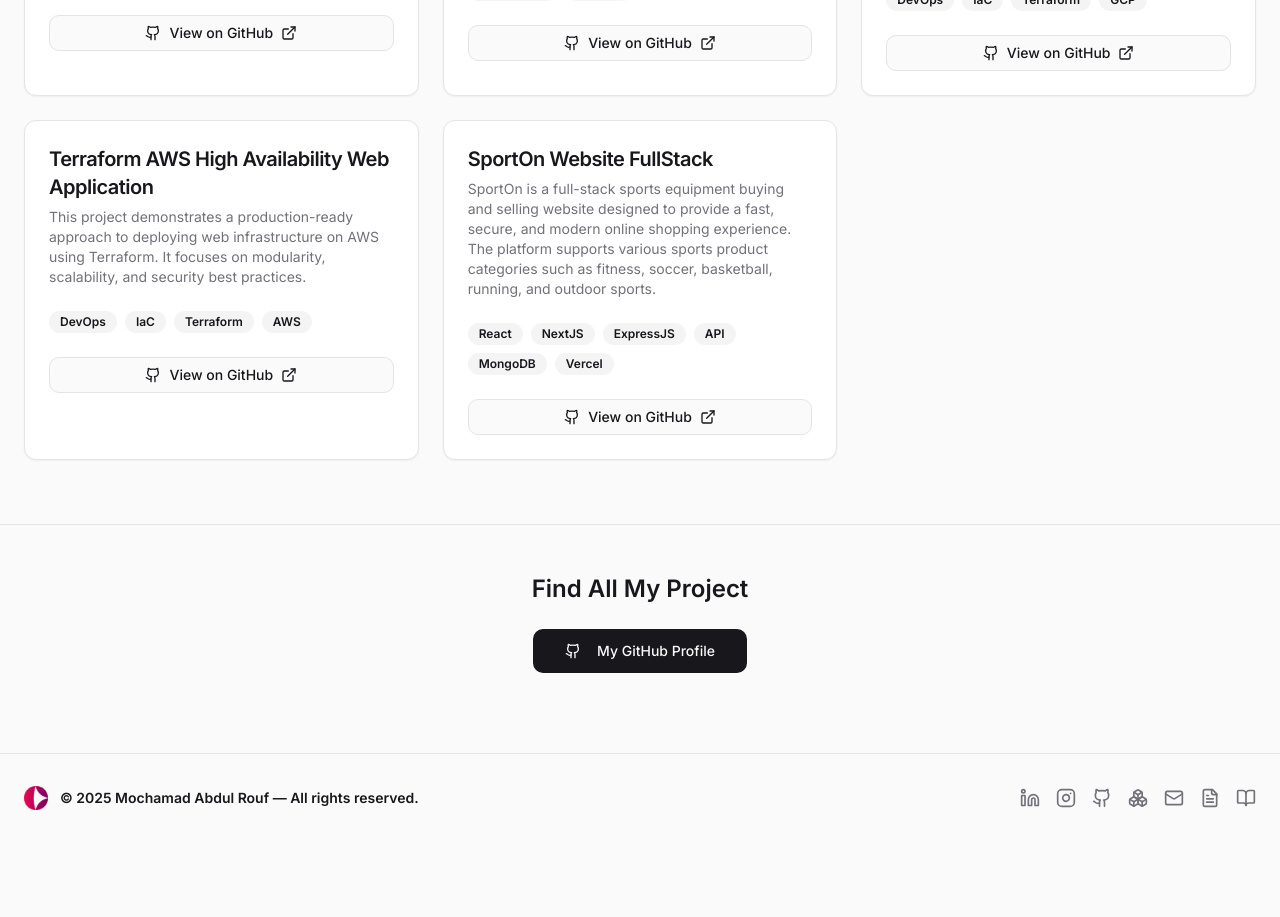
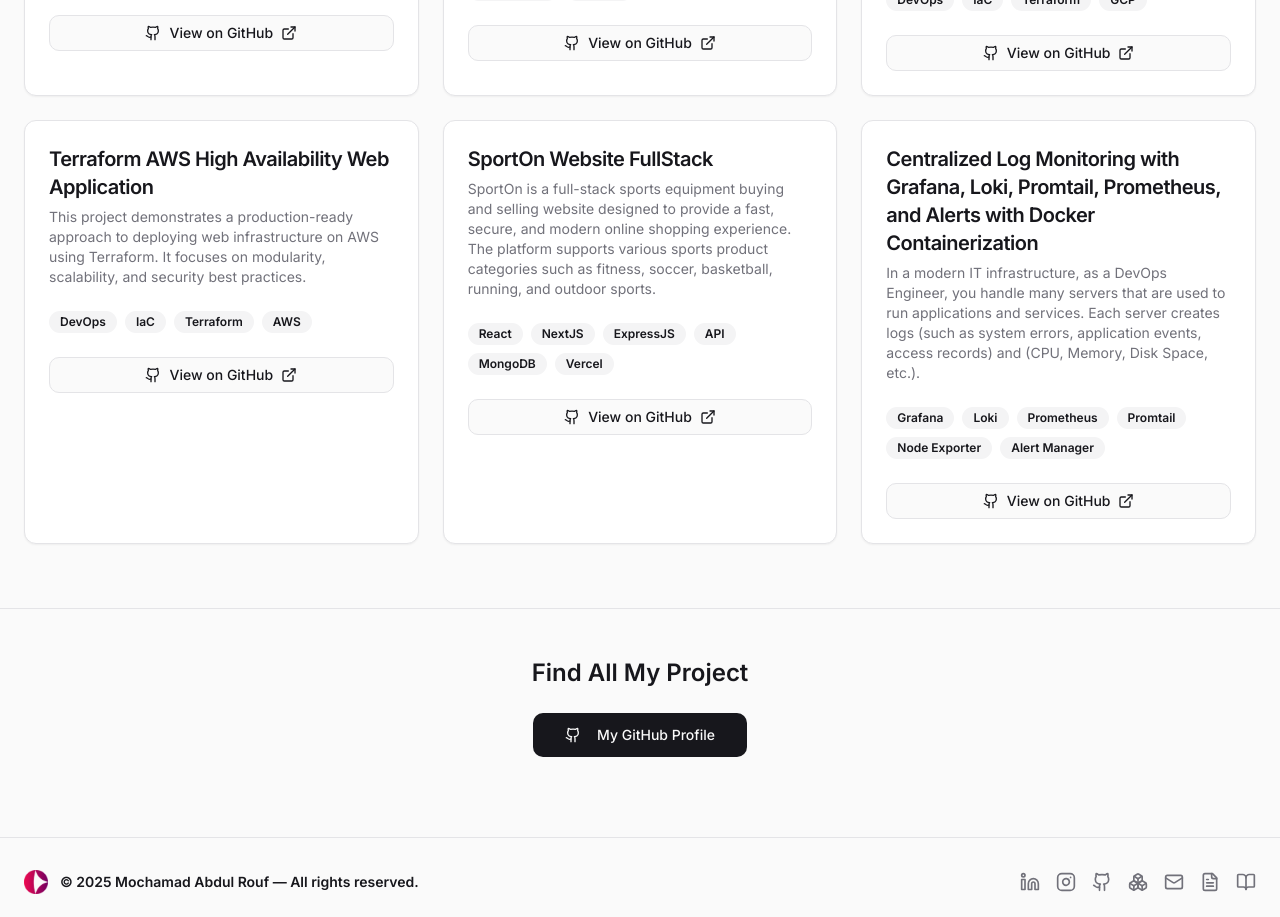
Before and after one commit to MochamadAbdulRouf/rouf-portofolio, a React (Vite) app: page /projects in a window 1280 px wide. Shown: the part 1940-2857 px from the top of the page. Before the commit the page ends 2782 px from the top, so only its background shows below. Built offline with nearby package versions, Linux system fonts and the light colour scheme; the HTML template or start-up script is replaced by a standard one.

Commit message:
update project section

```diff
--- a/src/components/ProjectsSection.tsx
+++ b/src/components/ProjectsSection.tsx
@@ -149,6 +149,22 @@ const ProjectsSection = () => {
       github:
         "https://github.com/MochamadAbdulRouf/sporton-fe-vercel-deploy.git",
     },
+    {
+      title:
+        "Centralized Log Monitoring with Grafana, Loki, Promtail, Prometheus, and Alerts with Docker Containerization",
+      description:
+        "In a modern IT infrastructure, as a DevOps Engineer, you handle many servers that are used to run applications and services. Each server creates logs (such as system errors, application events, access records) and (CPU, Memory, Disk Space, etc.).",
+      techStack: [
+        "Grafana",
+        "Loki",
+        "Prometheus",
+        "Promtail",
+        "Node Exporter",
+        "Alert Manager",
+      ],
+      github:
+        "https://github.com/MochamadAbdulRouf/sporton-fe-vercel-deploy.git",
+    },
   ];
 
   return (
```
